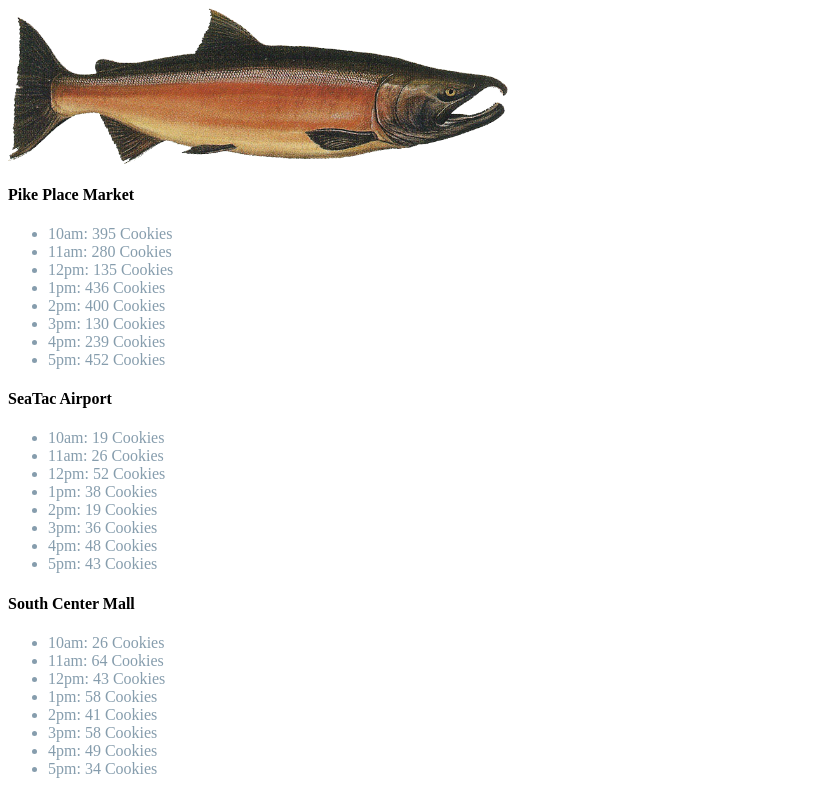
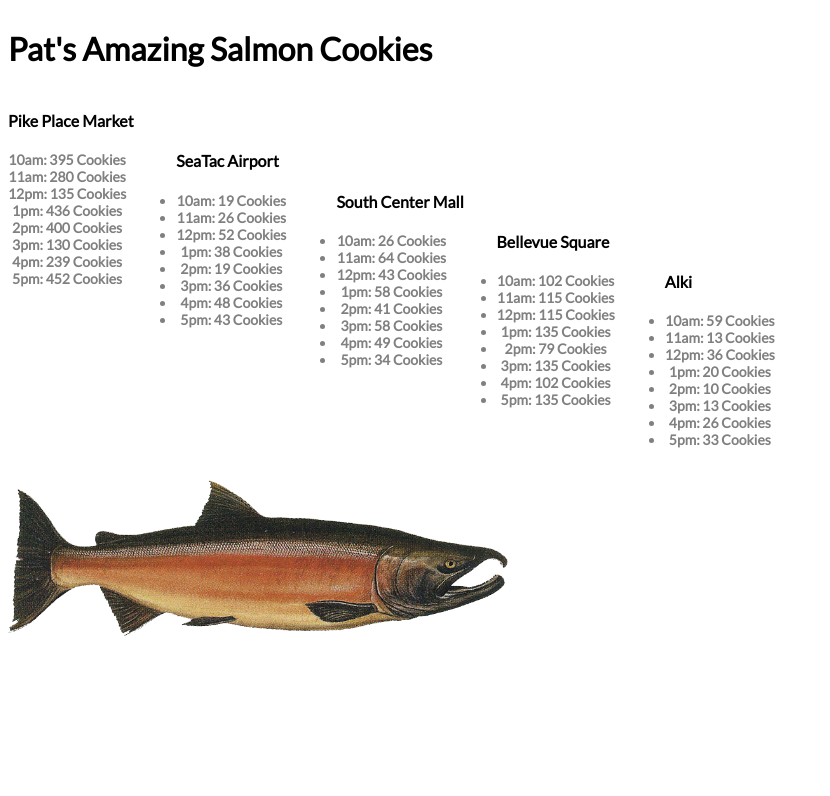
Before and after one commit to samhamm/cookie-stand, a plain HTML site: page index.html in a window 1280 px wide. Shown: the top 796 px of the page, without its empty margins (0-830 px from the left). Drawn offline with Linux system fonts and the light colour scheme.

Commit message:
Added a style guide and incorporated more CSS rules to style

```diff
--- a/index.html
+++ b/index.html
@@ -1,28 +1,32 @@
 <html>
 <head>
 	<title>Salmon Cookie Stand</title>
-	<link id="salmonpic" href="style.css" type="text/css" rel="stylesheet" />
+	<link id="salmon" href="style.css" type="text/css" rel="stylesheet" />
+	<link href='https://fonts.googleapis.com/css?family=Lato' rel='stylesheet' type='text/css'>
 </head>
 
 <body>
 
 	<img src="img/salmon.png" alt="Salmon cookie" width="500">
 
+	<h1> Pat's Amazing Salmon Cookies</h1>
+
 	<h4>Pike Place Market</h4>
-	<ul id="pike"></ul>
+	<ul class="menu" id="pike"></ul>
 
 	<h4>SeaTac Airport</h4>
-	<ul id="seatac"></ul>
+	<ul class="menu" id="seatac"></ul>
 
 	<h4>South Center Mall</h4>
-	<ul id="south"></ul>
+	<ul class="menu" id="south"></ul>
 
 	<h4>Bellevue Square</h4>
-	<ul id="belle"></ul>
+	<ul class="menu" id="belle"></ul>
 
 	<h4>Alki</h4>
-	<ul id="alki"></ul>
+	<ul class="menu" id="alki"></ul>
 
 	<script src="app.js"></script>
 </body>
+
 </html>
--- a/style.css
+++ b/style.css
@@ -1,4 +1,35 @@
+
+body {
+	font-family: 'Lato', sans-serif;
+}
+
+h1 {
+	text-align: center;
+	display: inline-block;
+}
+
 ul {
-	color: #869dad;
 	postion: center;
+	display:inline-block;
+	color: #808080;
+	padding-bottom: 3px;
+	font-size: 14px;
+	padding-right: 10px;
+	float: left;
+    font-weight: bold;
+    margin: 0 50px 0 0;
+    padding: 0 !important;
+    text-align: center;
 }
+
+.menu {
+/*    display: flex;*/
+    justify-content: space-between;
+}
+
+img {
+    position: absolute;
+    top: 60%;
+    margin-left: -(X/2)px;
+    margin-top: -(Y/2)px;
+}
```
Also changed, not shown: style-guide.html (+21 -0 lines).
